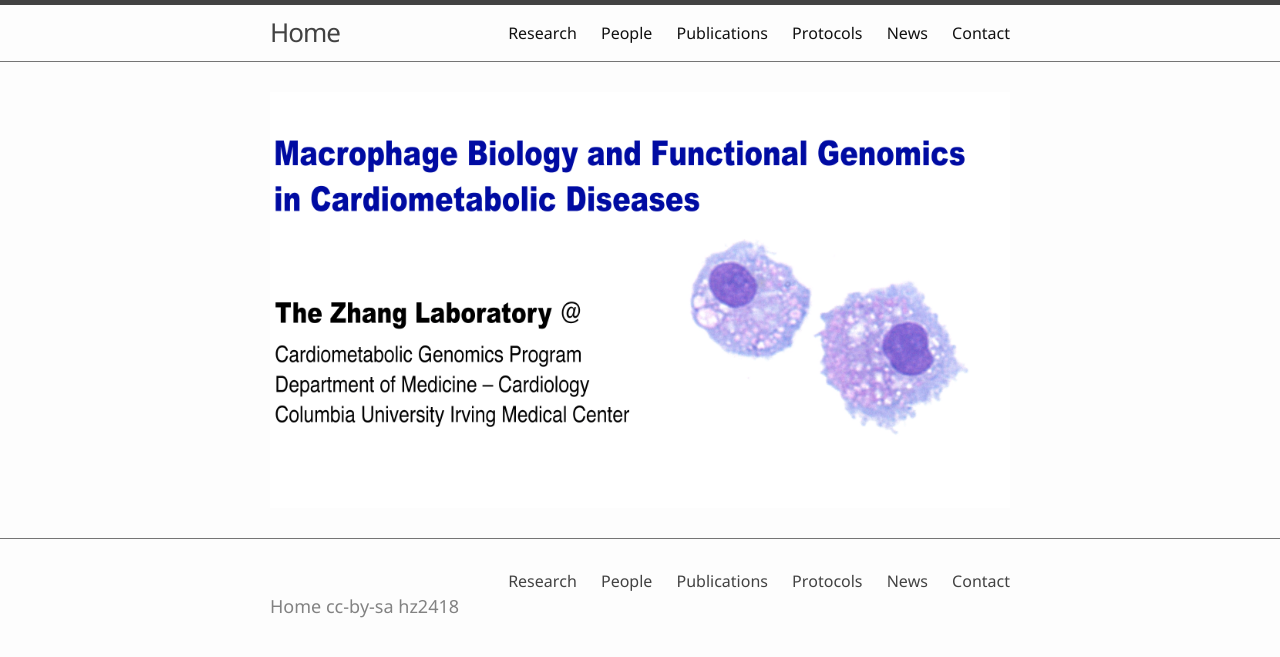
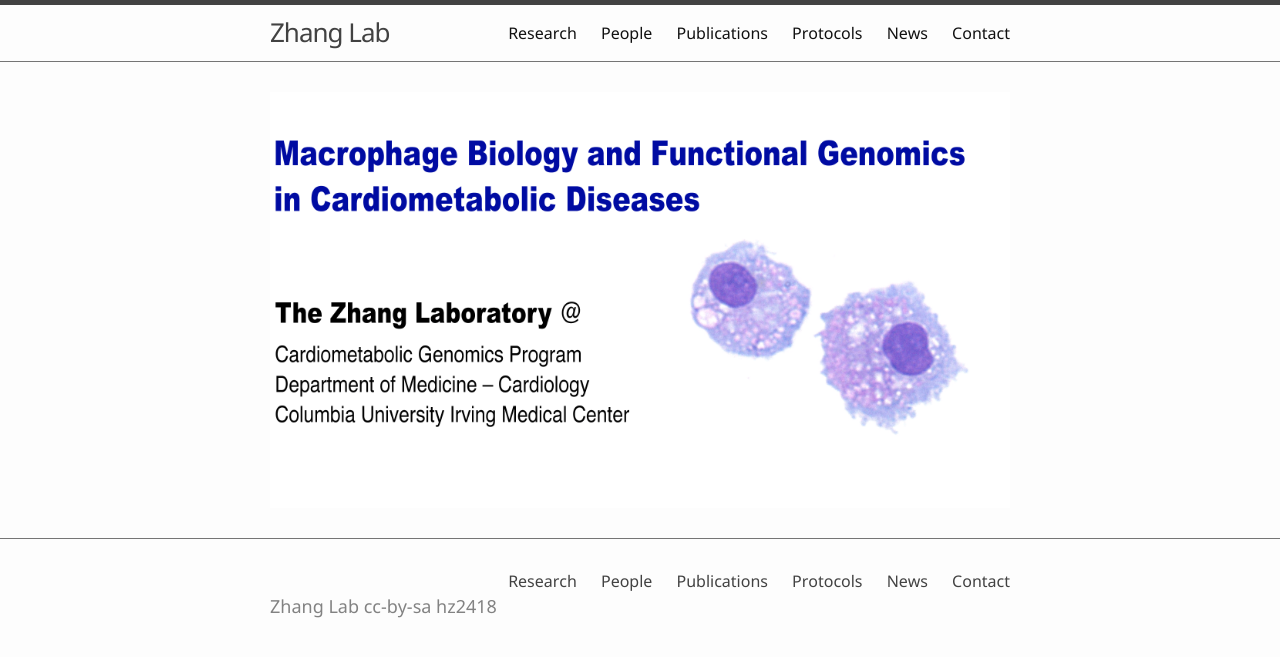
Before and after one commit to hanruizhang/zhanglab, a Jekyll site: the page built from index.md, in a window 1280 px wide. Shown: the top 657 px of the page. Built offline with Jekyll 4.4.1, drawn with Linux system fonts in a browser that asks for light colours.

Commit message:
Update _config.yml

```diff
--- a/_config.yml
+++ b/_config.yml
@@ -5,7 +5,7 @@
 # - use environment variable on build command to include analytics: JEKYLL_ENV=production jekyll build
 
 # site settings
-title: Home
+title: Zhang Lab
 description: "The laboratory of Dr. Hanrui Zhang at Columbia University Irving Medical Center"
 keywords: "github, laboratory, macrophage, genomics, Columbia, cardiometabolic diseases"
 
```
